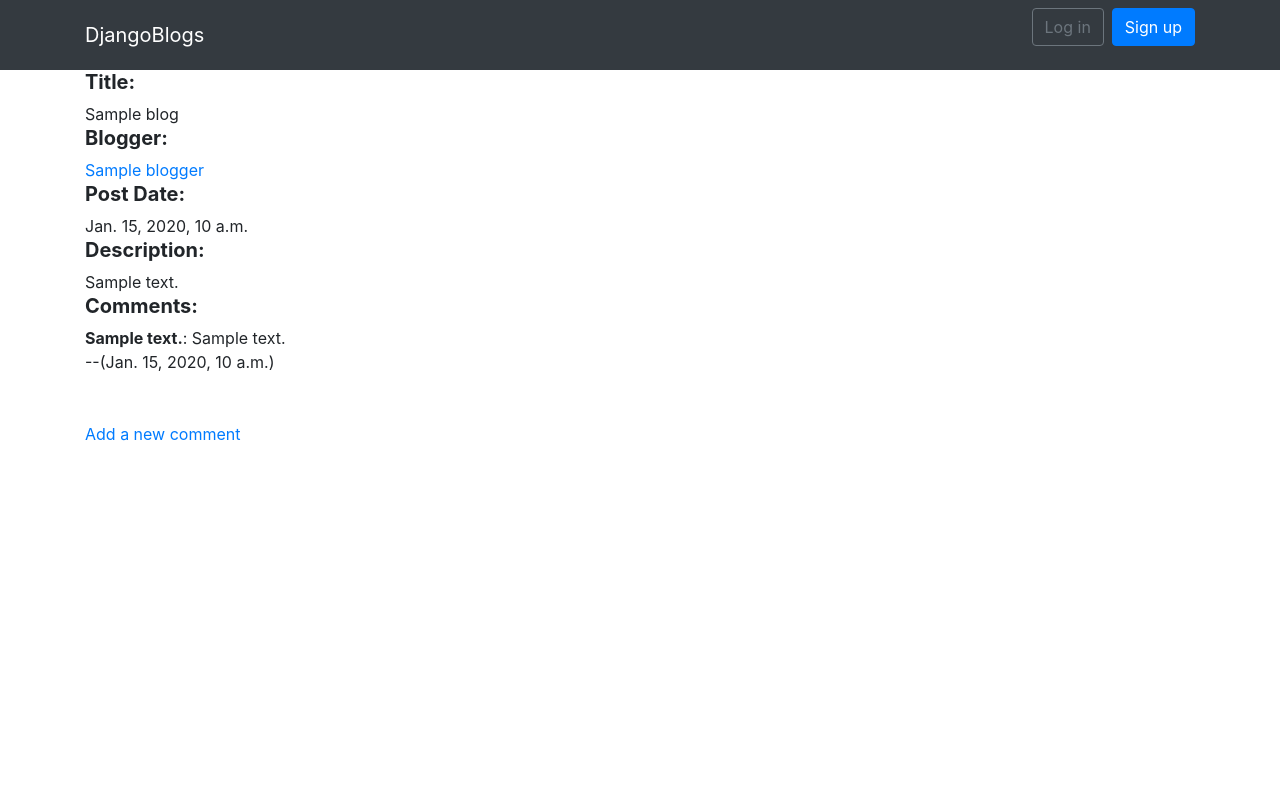
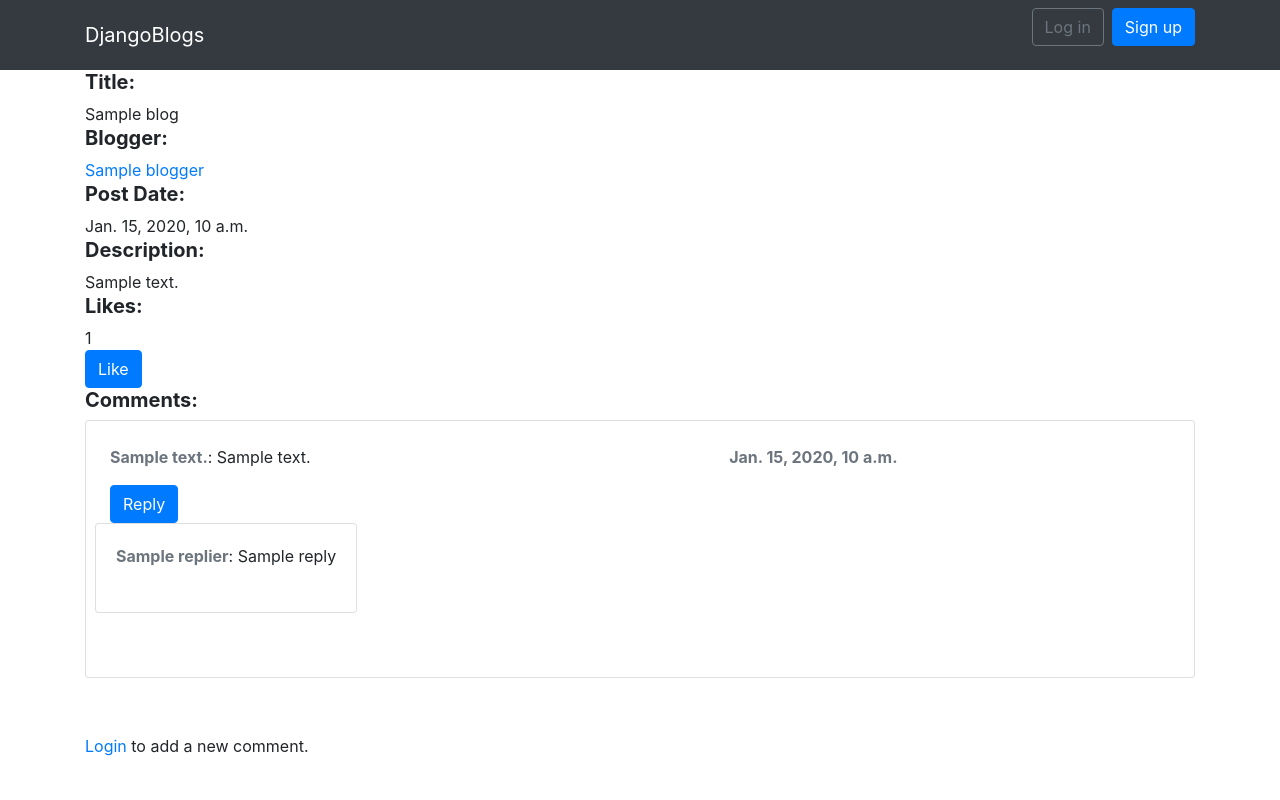
Before and after one commit to keshavy9/django-mini-blog, a Django app: template diyblog/blog/templates/blog/blog_detail.html in a window 1280 px wide. Run offline with Django 3.2, Linux system fonts and the light colour scheme; the template is opened without the code that fills it: most values are stand-ins (such as "Sample title", 1, 10 or a date in 2020); some libraries are stand-ins or nearby versions.

Commit message:
login and signup issues fixed

```diff
--- a/diyblog/blog/templates/base_generic.html
+++ b/diyblog/blog/templates/base_generic.html
@@ -1,6 +1,6 @@
 <html>
     <head>
-        {% block title%}<title>Local Library</title>{% endblock%}
+        {% block title%}<title>DjangoBlogs</title>{% endblock%}
         <meta charset="utf-8">
           <meta name="viewport" content="width=device-width, initial-scale=1">
           <link rel="stylesheet" href="https://stackpath.bootstrapcdn.com/bootstrap/4.1.3/css/bootstrap.min.css" integrity="sha384-MCw98/SFnGE8fJT3GXwEOngsV7Zt27NXFoaoApmYm81iuXoPkFOJwJ8ERdknLPMO" crossorigin="anonymous">
@@ -10,7 +10,7 @@
         <body>
                 <nav class="navbar navbar-expand-lg navbar-dark bg-dark">
                         <div class="container">
-                          <a class="navbar-brand" href="#">DjangoBlogs</a>
+                          <a class="navbar-brand" href="{% url 'homepage' %}">DjangoBlogs</a>
                           <button class="navbar-toggler" type="button" data-toggle="collapse" data-target="#mainMenu" aria-controls="mainMenu" aria-expanded="false" aria-label="Toggle navigation">
                                 <span class="navbar-toggler-icon"></span>
                               </button>
@@ -23,16 +23,16 @@
                                         </a>
                                         <div class="dropdown-menu dropdown-menu-right" aria-labelledby="userMenu">
                                           <a class="dropdown-item" href="#">My account</a>
-                                          <a class="dropdown-item" href="#">Change password</a>
+                                          <a class="dropdown-item" href="{% url 'password_reset' %}">Change password</a>
                                           <div class="dropdown-divider"></div>
-                                          <a class="dropdown-item" href="#">Log out</a>
+                                          <a class="dropdown-item" href="{% url 'logout' %}">Log out</a>
                                         </div>
                                       </li>
                                     </ul>
                                   {% else %}
                                     <form class="form-inline ml-auto">
-                                      <a href="#" class="btn btn-outline-secondary">Log in</a>
-                                      <a href="{% url 'signup' %}" class="btn btn-primary ml-2">Sign up</a>
+                                      <a href="{% url 'login' %}?next={{request.path}}" class="btn btn-outline-secondary">Log in</a>
+                                      <a href="{% url 'signup' %}?next={{request.path}}" class="btn btn-primary ml-2">Sign up</a>
                                     </form>
                                   {% endif %}
                               </div>
--- a/diyblog/blog/templates/blog/blog_detail.html
+++ b/diyblog/blog/templates/blog/blog_detail.html
@@ -1,23 +1,53 @@
 {% extends 'base_generic.html' %}
 {% block content %}
-
 
                 <h5><strong>Title: </strong> </h5>{{blog.title}}<br>
                 <h5><strong>Blogger: </strong></h5><a href=" {% url 'blogger-detail' blog.blogger.pk%}">{{blog.blogger}}</a><br>
                 <h5><strong>Post Date: </strong></h5> {{blog.date}}<br>
                 <h5><strong>Description: </strong></h5> {{blog.description}}<br>
-
+                <h5><strong>Likes: </strong></h5> {{blog.likes.all.count}}<br>
+                <a href="{% url 'like' blog.pk %}" class="btn btn-primary btn-small">Like</a>
 
                 <h5><strong>Comments: </strong></h5>
                 {% if blog.comments.all %}
                     {% for comment in blog.comments.all %}
-                    <strong>{{comment.commenter}}</strong>:
-                    {{comment.comment}}<br>
-                    --({{comment.added_at}})<br>
+                    <div class="card mb-2">
+                        <div class="card-body p-4">
+                            <div class="row mb-3">
+                                <div class="col-6">
+                                        <strong class="text-muted">{{comment.commenter}}</strong>:  {{comment.comment}}<br>
+                                        <div class="mt-3">
+                                                <a href="{%url 'reply-comment' blog.pk comment.pk %}" class="btn btn-primary btn-small">Reply</a>
+                                                <div class="row mb-3">
+                                                        {% if comment.replies.all %}
+                                                        {% for c in comment.replies.all %}
+                                                            <div class="card mb-2">
+                                                                <div class="card-body">
+                                                                        <div>
+                                                                                <strong class="text-muted">{{c.replier}}</strong>:  {{c.reply}}
+                                                                        </div><br>
+                                                                </div>
+
+                                                            </div>
+                                                        {% endfor%}
+                                                    {% endif %}
+                                                </div>
+                                        </div>
+                                </div>
+                                <div class="col-3 text-right">
+                                        <strong class="text-muted">{{comment.added_at}}</strong>
+                                </div>
+                            </div>
+                        </div>
+
+                    </div>
+
                     {% endfor %}
                 {% endif %}
                 <br><br>
-
+                {% if user.is_authenticated %}
                 <a href="{% url 'blog-comment' blog.pk %}">Add a new comment</a>
-
+                {% else %}
+                <a href="{% url 'login'%}?next={{request.path}}">Login</a> to add a new comment.
+                {% endif %}
 {% endblock %}
--- /dev/null
+++ b/diyblog/blog/templates/registration/logout.html
@@ -0,0 +1,6 @@
+{% extends 'base_generic.html'%}
+{% block content%}
+<p>Logged Out!!</p>
+<a href="{ url 'login'}">Click here to login again..</a>
+
+{% endblock%}
--- a/diyblog/diyblog/settings.py
+++ b/diyblog/diyblog/settings.py
@@ -122,3 +122,5 @@ USE_TZ = True
 # https://docs.djangoproject.com/en/2.1/howto/static-files/
 
 STATIC_URL = '/static/'
+LOGIN_REDIRECT_URL = '/'
+LOGOUT_RIDIRECT_URL = '/accounts/login/'
```
Also changed, not shown: diyblog/blog/admin.py (+9 -1 lines), diyblog/blog/forms.py (+7 -1 lines), diyblog/blog/models.py (+18 -1 lines), diyblog/blog/templates/registration/login.html (added, +50 -0 lines), diyblog/blog/templates/reply_form.html (added, +16 -0 lines), diyblog/blog/urls.py (+3 -4 lines), diyblog/blog/views.py (+27 -2 lines), diyblog/diyblog/urls.py (+7 -1 lines), diyblog/blog/migrations/0008_auto_20190329_1201.py (added), diyblog/blog/migrations/0009_commentreply_replier.py (added), diyblog/blog/migrations/0010_like.py (added), diyblog/db.sqlite3.
